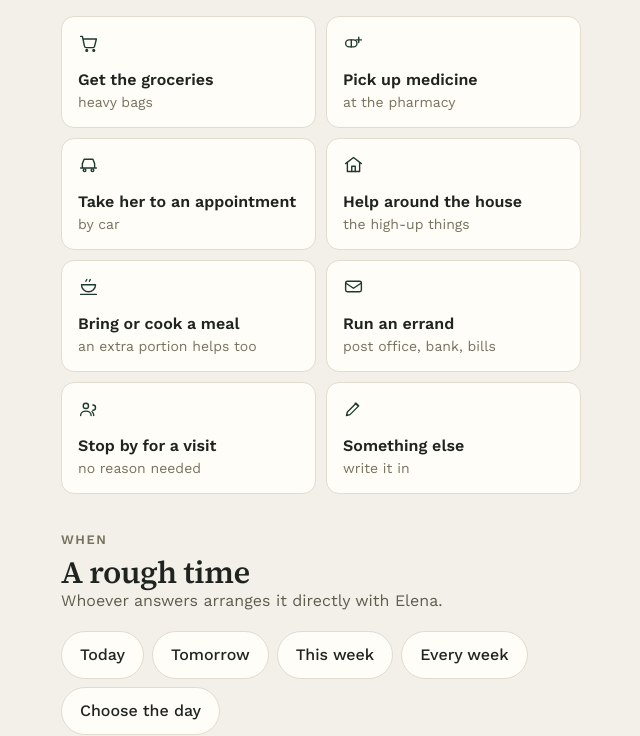
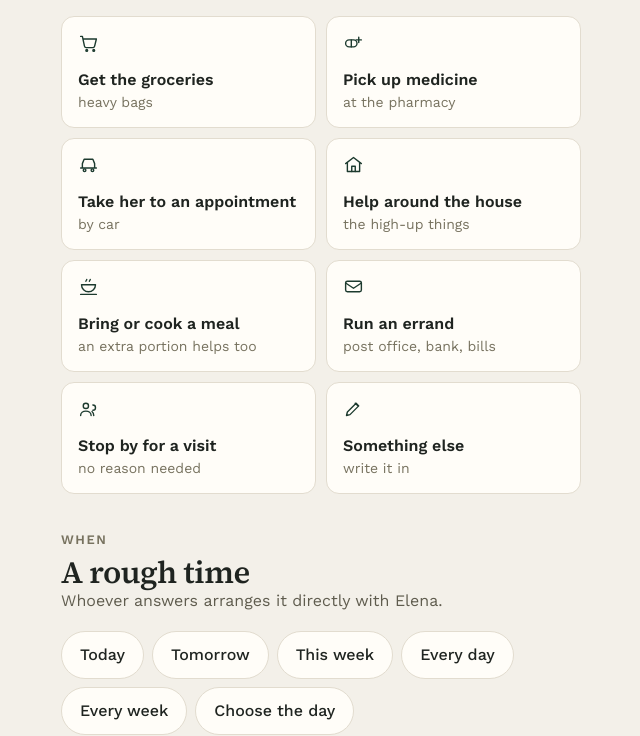
Before and after one commit to papalino93/il-cerchio, a plain HTML site: page il-cerchio-v5.html in a window 1280 px wide. Shown: the part 239-975 px from the top of the page, without its empty margins (319-959 px from the left). Drawn offline with nearby package versions, Linux system fonts and the light colour scheme.

Commit message:
Add "every day" recurring option alongside "every week"

```diff
--- a/il-cerchio-v5.html
+++ b/il-cerchio-v5.html
@@ -677,6 +677,7 @@ it: { code:"it", toggleLabel:"EN", locale:"it-IT",
     { id:"oggi", label:"Oggi", p:"oggi" },
     { id:"domani", label:"Domani", p:"domani" },
     { id:"settimana", label:"Questa settimana", p:"in settimana" },
+    { id:"ognigiorno", label:"Ogni giorno", p:"ogni giorno" },
     { id:"ricorrente", label:"Ogni settimana", p:"ogni settimana" },
     { id:"giorno", label:"Scegli il giorno", p:"" }
   ],
@@ -810,6 +811,7 @@ en:{ code:"en", toggleLabel:"IT", locale:"en-GB",
     { id:"oggi", label:"Today", p:"today" },
     { id:"domani", label:"Tomorrow", p:"tomorrow" },
     { id:"settimana", label:"This week", p:"this week" },
+    { id:"ognigiorno", label:"Every day", p:"every day" },
     { id:"ricorrente", label:"Every week", p:"every week" },
     { id:"giorno", label:"Choose the day", p:"" }
   ],
```
